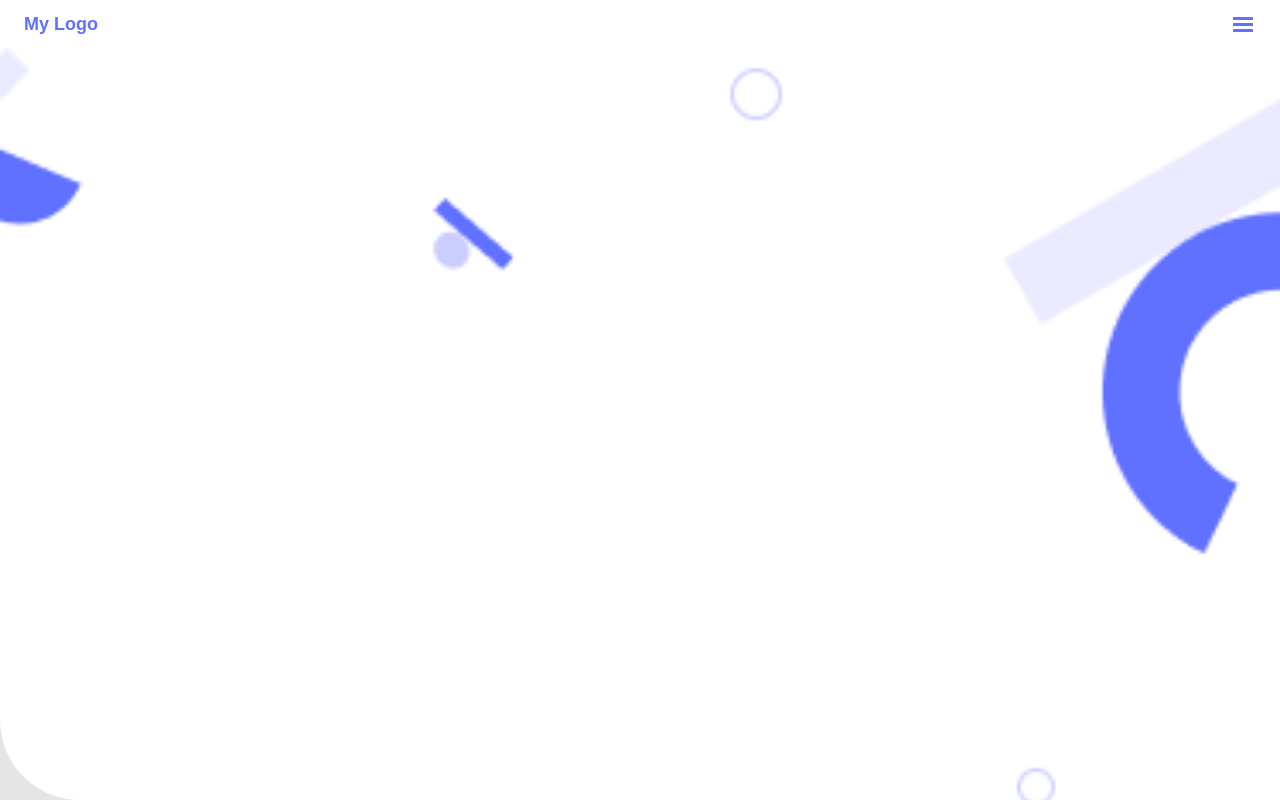
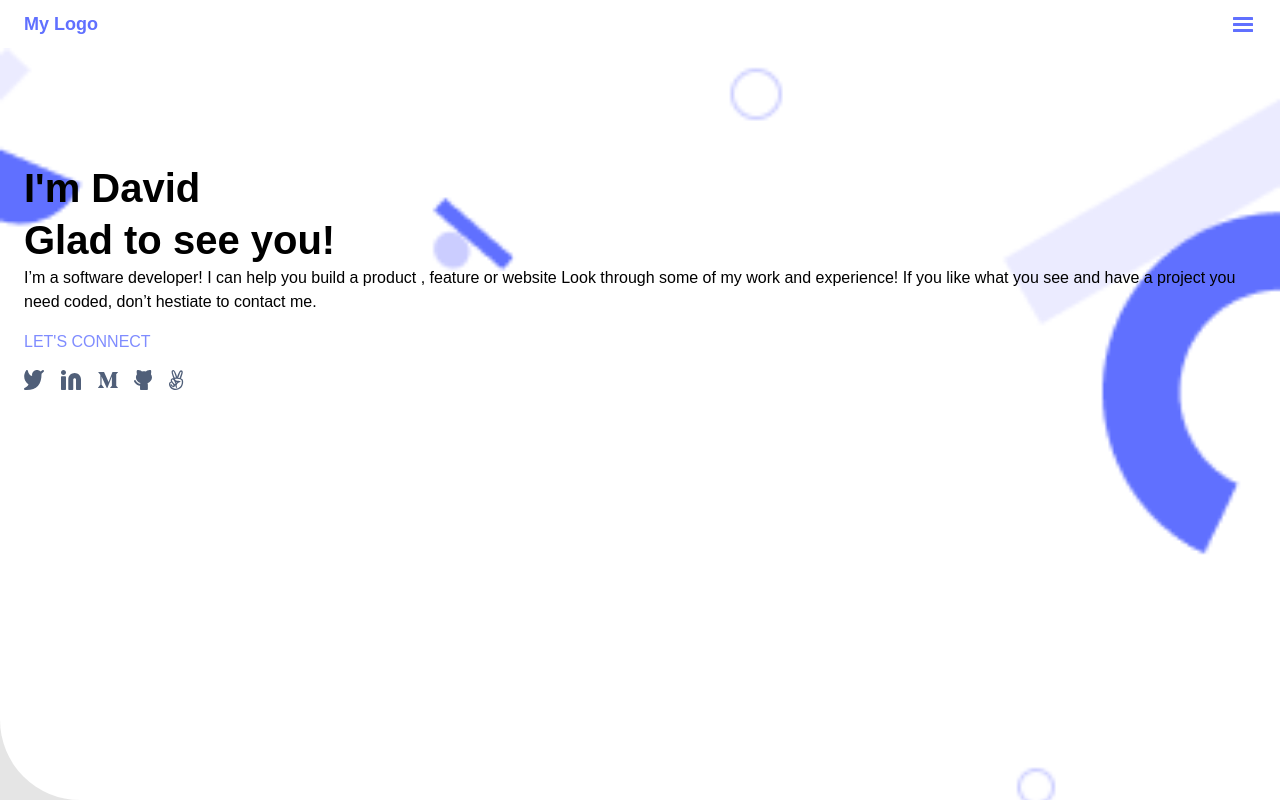
Before and after one commit to David-Lanzz/My-Portfolio, a website: page index.html in a window 1280 px wide. Drawn offline with Linux system fonts and the light colour scheme.

Commit message:
Modify index.html file

```diff
--- a/index.html
+++ b/index.html
@@ -21,11 +21,19 @@
         </nav>
     </header>
     <section class="main-section">
-<h1></h1>
+        <h1>I'm David <br>Glad to see you!</h1>
+        <p>I’m a software developer! I can help you build a product , feature or website Look through some of my work
+            and experience! If you like what you see and have a project you need coded, don’t hestiate to contact me.
+        </p>
+        <p class="lc">LET'S CONNECT</p>
+        <div class="icons">
+            <a href="./index.html"><img src="./images/Vector.svg" alt="twitter icon"></a>
+            <a href="./index.html"><img src="./images/Linkedin icon.svg" alt="Linkedin icon"></a>
+            <a href="./index.html"><img src="./images/Vector (1).svg" alt=""></a>
+            <a href="./index.html"><img src="./images/Vector (2).svg" alt="github icon"></a>
+            <a href="./index.html"><img src="./images/Vector (3).svg" alt=""></a>
+        </div>
     </section>
-    <footer>
-
-    </footer>
 </body>
 
 </html>
```
